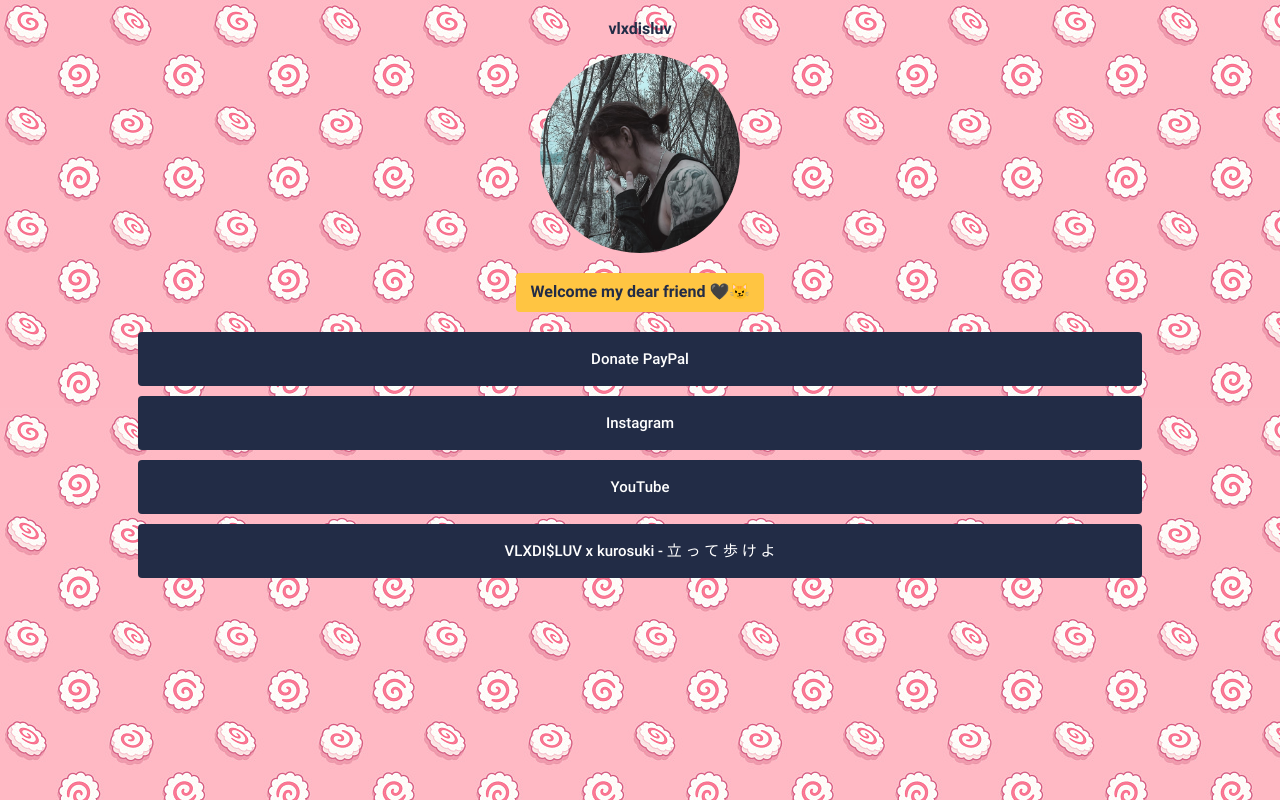
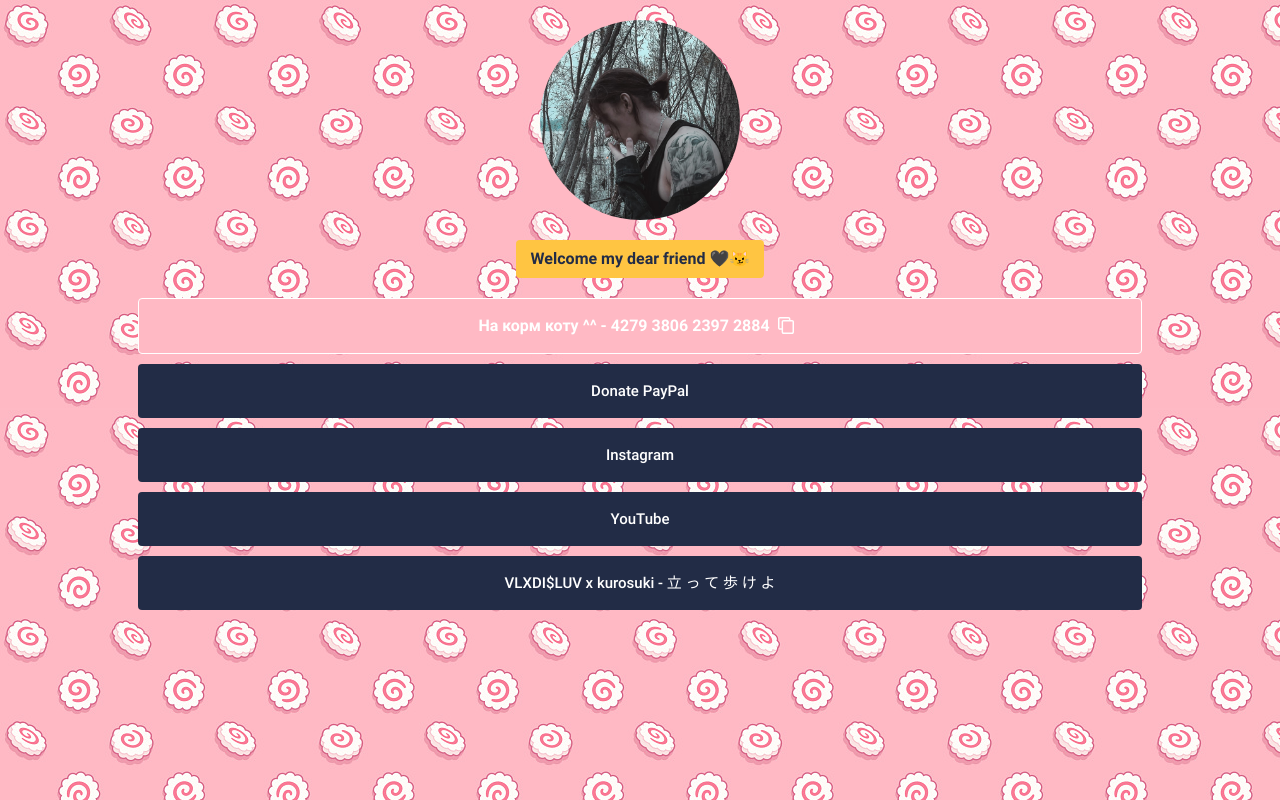
Before and after one commit to vlxdisluv/profile-preview, a React (Create React App) app: page / in a window 1280 px wide. Built offline with nearby package versions, Linux system fonts and the light colour scheme.

Commit message:
feat: add new row for donate

```diff
--- a/src/pages/Home/Home.tsx
+++ b/src/pages/Home/Home.tsx
@@ -4,16 +4,30 @@ import styled from 'styled-components';
 import avatarPic from '../../assets/img/GrtbVv47Y4c.jpeg';
 import narutoMakiPic from '../../assets/img/naruto-maki.jpeg';
 import Button from '../../ui/Button';
+import CopyIcon from '../../ui/icons/CopyIcon';
 
 export const Home = () => {
   return (
     <Root>
       <View>
-        <UserName>vlxdisluv</UserName>
+        {/* <UserName>vlxdisluv</UserName> */}
         <Avatar src={avatarPic} />
 
         <Text>Welcome my dear friend 🖤😼</Text>
 
+        <SubText>
+          На корм коту ^^ - 4279 3806 2397 2884{' '}
+          <WrapCopyIcon onClick={() => navigator.clipboard.writeText('4279 3806 2397 2884')}>
+            <CopyIcon />
+          </WrapCopyIcon>
+        </SubText>
+
+        {/* <Link
+          disabled
+          variant="primary"
+          label="На корм коту - 4279 3806 2397 2884"
+          onClick={() => navigator.clipboard.writeText('4279 3806 2397 2884')}
+        /> */}
         <Link
           variant="primary"
           label="Donate PayPal"
@@ -51,6 +65,36 @@ const UserName = styled.div`
 const Link = styled(Button)`
   margin: 0 10px 10px 10px;
   border-radius: 4px;
+`;
+
+const WrapCopyIcon = styled.div`
+  width: 16px;
+  height: 16px;
+  padding: 8px 8px 10px 8px;
+
+  &:hover {
+    opacity: 0.7;
+    cursor: pointer;
+  }
+`;
+
+const SubText = styled.div`
+  align-self: stretch;
+  margin: 0 10px 10px 10px;
+  border-radius: 4px;
+  font-family: Roboto, sans-serif;
+  font-weight: bold;
+  color: ${({ theme: { colors } }) => colors.color1};
+
+  cursor: default;
+
+  min-height: 54px;
+  justify-content: center;
+  display: flex;
+  align-items: center;
+
+  background-color: ${({ theme: { colors } }) => colors.color15};
+  border: 1px solid ${({ theme: { colors } }) => colors.color1};
 `;
 
 const Text = styled.div`
--- a/src/themes/light.ts
+++ b/src/themes/light.ts
@@ -16,6 +16,7 @@ export const lightTheme = {
     color12: '#F33535',
     color13: '#061B3C',
     color14: '#F3F5FC',
+    color15: '#ffb9c4',
   },
   typography: {
     title1: `
--- a/src/ui/Button.tsx
+++ b/src/ui/Button.tsx
@@ -52,7 +52,7 @@ const Root = styled.button<RootProps>`
     ${variant === 'primary' ? theme.typography.subhead1 : theme.typography.subhead2}
     ${disabled &&
     css`
-      opacity: 0.7;
+      opacity: 1;
     `}
   `};
   cursor: ${({ $loading, $disabled }) => {
@@ -84,7 +84,7 @@ const Root = styled.button<RootProps>`
     switch (variant) {
       case 'primary':
         if ($disabled) {
-          return colors.color4;
+          return colors.color8;
         } else {
           return colors.color6;
         }
--- /dev/null
+++ b/src/ui/icons/CopyIcon.tsx
@@ -0,0 +1,21 @@
+import React from 'react';
+
+function Icon() {
+  return (
+    <svg
+      xmlns="http://www.w3.org/2000/svg"
+      x="0"
+      y="0"
+      fill="#fff"
+      enableBackground="new 0 0 115.77 122.88"
+      version="1.1"
+      viewBox="0 0 115.77 122.88"
+      xmlSpace="preserve">
+      <path
+        d="M89.62 13.96v7.73h12.2v.02c3.85.01 7.34 1.57 9.86 4.1 2.5 2.51 4.06 5.98 4.07 9.82h.02v73.3h-.02c-.01 3.84-1.57 7.33-4.1 9.86-2.51 2.5-5.98 4.06-9.82 4.07v.02H40.1v-.02c-3.84-.01-7.34-1.57-9.86-4.1-2.5-2.51-4.06-5.98-4.07-9.82h-.02V92.51h-12.2v-.02c-3.84-.01-7.34-1.57-9.86-4.1-2.5-2.51-4.06-5.98-4.07-9.82H0V13.95h.02c.01-3.85 1.58-7.34 4.1-9.86C6.63 1.59 10.1.03 13.94.02V0H75.67v.02c3.85.01 7.34 1.57 9.86 4.1 2.5 2.51 4.06 5.98 4.07 9.82h.02v.02zm-10.58 7.73v-7.75h.02c0-.91-.39-1.75-1.01-2.37-.61-.61-1.46-1-2.37-1v.02H13.95v-.02c-.91 0-1.75.39-2.37 1.01-.61.61-1 1.46-1 2.37h.02v64.62h-.02c0 .91.39 1.75 1.01 2.37.61.61 1.46 1 2.37 1v-.02h12.2V35.64h.02c.01-3.85 1.58-7.34 4.1-9.86 2.51-2.5 5.98-4.06 9.82-4.07v-.02H79.04zm26.14 87.23V35.63h.02c0-.91-.39-1.75-1.01-2.37-.61-.61-1.46-1-2.37-1v.02H40.09v-.02c-.91 0-1.75.39-2.37 1.01-.61.61-1 1.46-1 2.37h.02v73.3h-.02c0 .91.39 1.75 1.01 2.37.61.61 1.46 1 2.37 1v-.02H101.83v.02c.91 0 1.75-.39 2.37-1.01.61-.61 1-1.46 1-2.37h-.02v-.01z"
+        className="st0"></path>
+    </svg>
+  );
+}
+
+export default React.memo(Icon);
```
